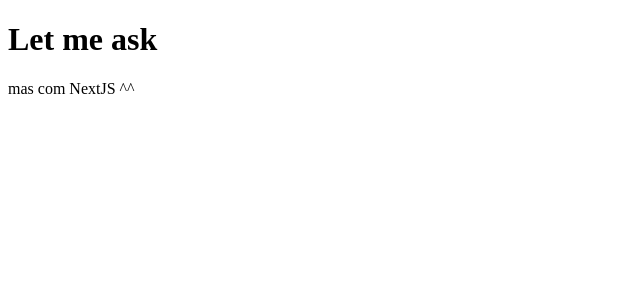
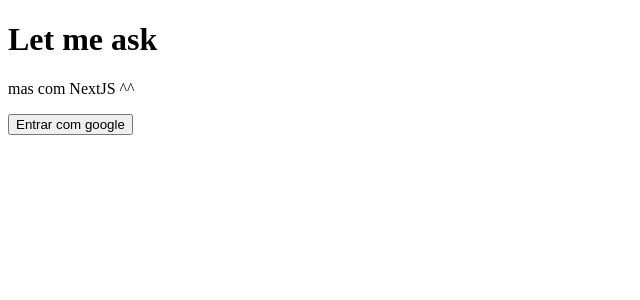
Before and after one commit to EddyPBR/letmeask, a Next.js app: page / in a window 1280 px wide. Shown: the top 300 px of the page, without its empty margins (0-640 px from the left). Built offline with nearby package versions, Linux system fonts and the light colour scheme; no server answers.

Commit message:
:package: Habilitando o auth context na página index e criando página profile

```diff
--- a/src/pages/index.tsx
+++ b/src/pages/index.tsx
@@ -1,8 +1,18 @@
+import useAuth from "../hooks/useAuth";
+
 export default function Home() {
+  const { user, signIn } = useAuth();
+
   return (
-    <div>
+    <main>
       <h1>Let me ask</h1>
       <p>mas com NextJS ^^</p>
-    </div>
+
+      <div>
+        <button type="button" onClick={() => signIn()}>
+          Entrar com google
+        </button>
+      </div>
+    </main>
   );
 }
```
Also changed, not shown: src/pages/profile.tsx (added, +12 -0 lines).
